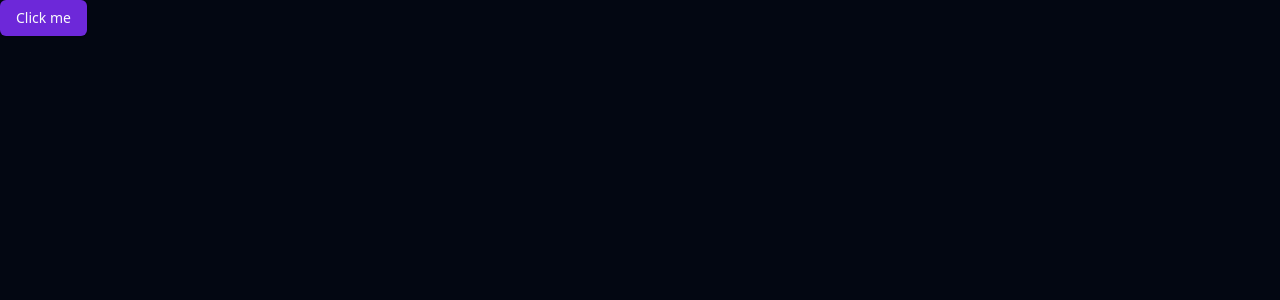
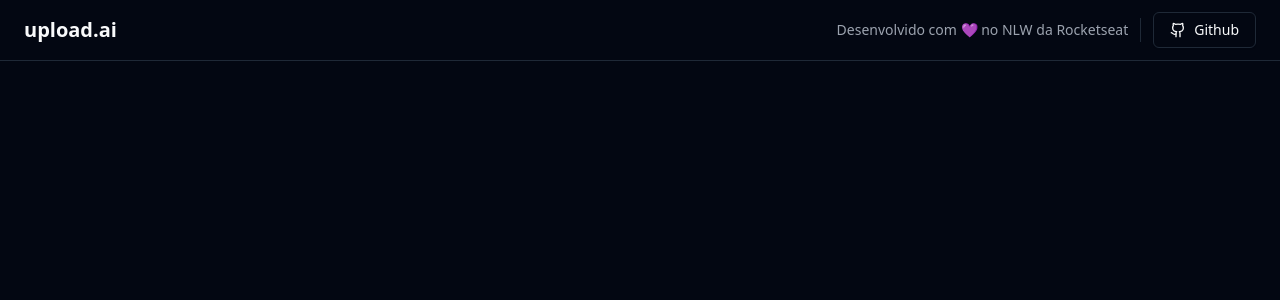
Before and after one commit to PabloXT14/nlw-ai, a React (Vite) app in the folder web/: page / in a window 1280 px wide. Shown: the top 300 px of the page. Built offline with nearby package versions, Linux system fonts and the light colour scheme.

Commit message:
feat: create Header page style

```diff
--- a/web/package.json
+++ b/web/package.json
@@ -11,9 +11,11 @@
   },
   "dependencies": {
     "@radix-ui/react-icons": "^1.3.0",
+    "@radix-ui/react-separator": "^1.0.3",
     "@radix-ui/react-slot": "^1.0.2",
     "class-variance-authority": "^0.7.0",
     "clsx": "^2.0.0",
+    "lucide-react": "^0.276.0",
     "react": "^18.2.0",
     "react-dom": "^18.2.0",
     "tailwind-merge": "^1.14.0",
--- a/web/src/App.tsx
+++ b/web/src/App.tsx
@@ -1,9 +1,27 @@
+import { Github } from 'lucide-react';
 import { Button } from './components/ui/button';
+import { Separator } from './components/ui/separator';
 
 export function App() {
   return (
     <div>
-      <Button>Click me</Button>
+      <div className='px-6 py-3 flex items-center justify-between border-b'>
+        <h1 className='text-xl font-bold'>upload.ai</h1>
+
+        <div className='flex items-center gap-3'>
+          <span className='text-sm text-muted-foreground'>
+            Desenvolvido com 💜 no NLW da Rocketseat
+          </span>
+
+          <Separator orientation='vertical' className='h-6' />
+
+          <Button variant='outline'>
+            <Github className='w-4 h-4 mr-2' />
+            Github
+          </Button>
+        </div>
+      </div>
+
     </div>
   )
 }
--- /dev/null
+++ b/web/src/components/ui/separator.tsx
@@ -0,0 +1,29 @@
+import * as React from "react"
+import * as SeparatorPrimitive from "@radix-ui/react-separator"
+
+import { cn } from "@/lib/utils"
+
+const Separator = React.forwardRef<
+  React.ElementRef<typeof SeparatorPrimitive.Root>,
+  React.ComponentPropsWithoutRef<typeof SeparatorPrimitive.Root>
+>(
+  (
+    { className, orientation = "horizontal", decorative = true, ...props },
+    ref
+  ) => (
+    <SeparatorPrimitive.Root
+      ref={ref}
+      decorative={decorative}
+      orientation={orientation}
+      className={cn(
+        "shrink-0 bg-border",
+        orientation === "horizontal" ? "h-[1px] w-full" : "h-full w-[1px]",
+        className
+      )}
+      {...props}
+    />
+  )
+)
+Separator.displayName = SeparatorPrimitive.Root.displayName
+
+export { Separator }
```
Also changed, not shown: 1 other file (tests, documents, lock files or other folders).
